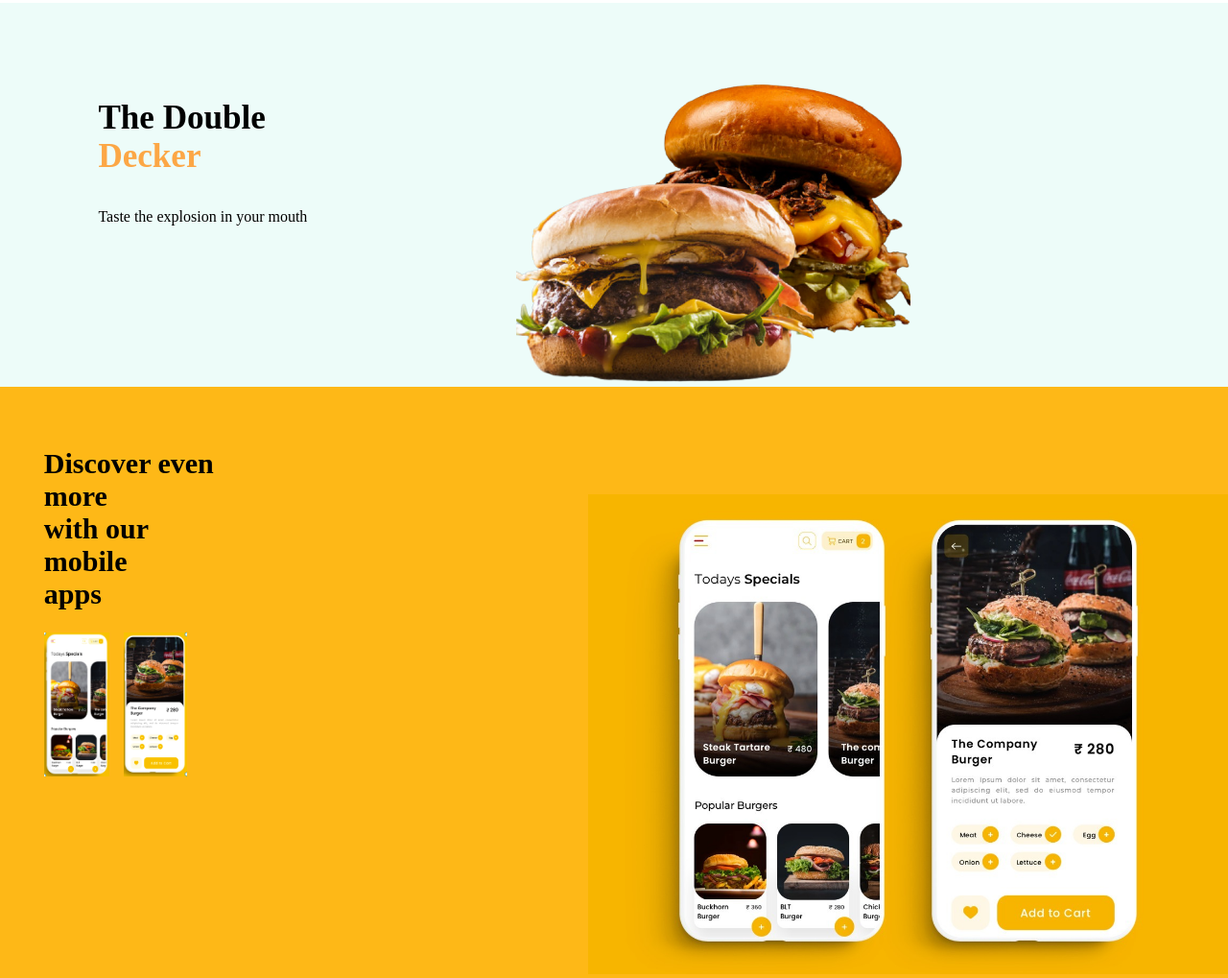
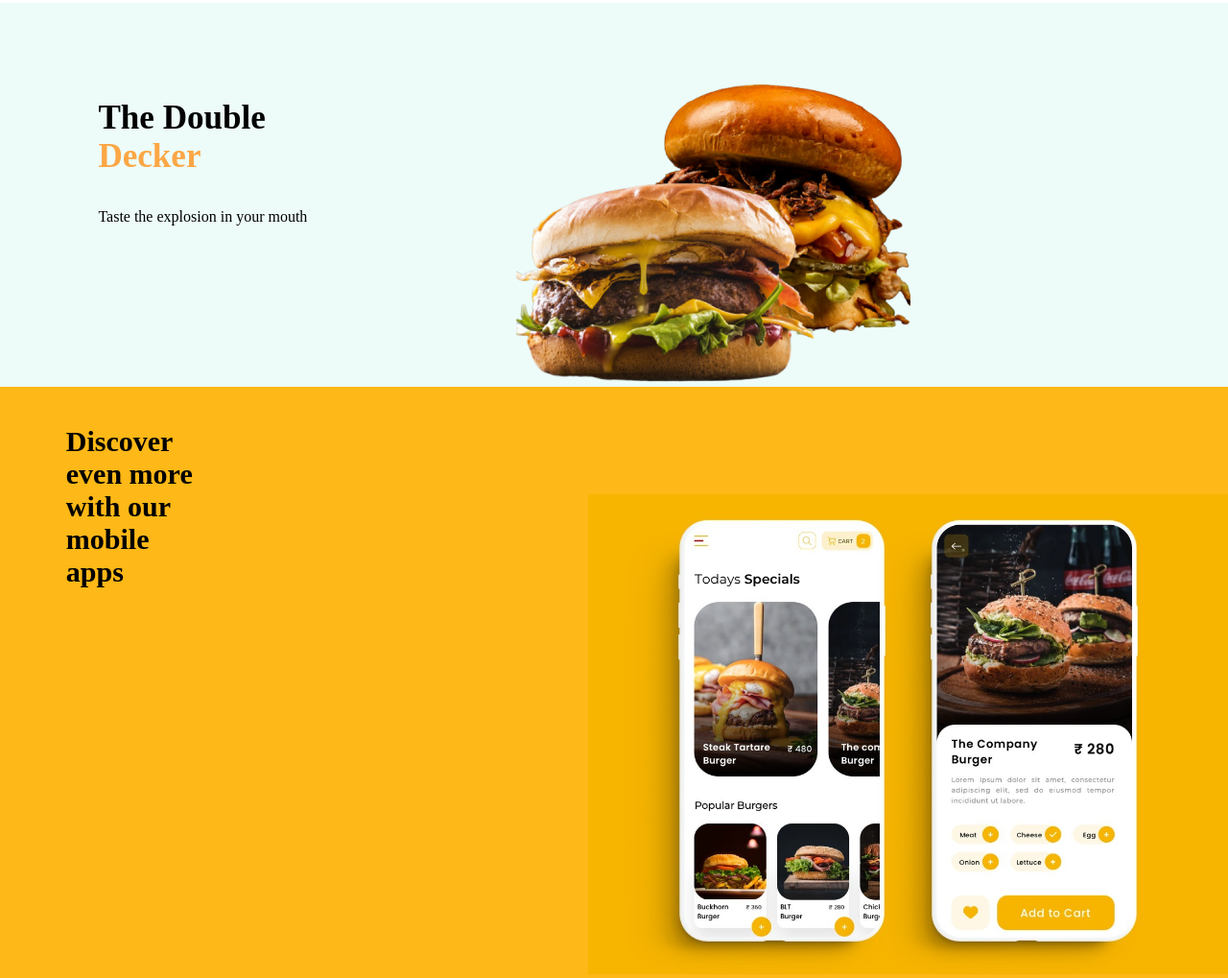
Before and after one commit to Flora-Chepchirchir8/Burger_palace-IP-, a plain HTML site: page index.html in a window 1280 px wide. Shown: the part 2198-3217 px from the top of the page at 96% size. Drawn offline with Linux system fonts and the light colour scheme.

Commit message:
Styling of the class footer

```diff
--- a/index.css
+++ b/index.css
@@ -257,36 +257,24 @@
         margin-left: 10%;
         padding-top: 50px;
     }
-    .footer{
-        margin-top: 100%;
-        background-color: #F6B400;
-    }
+
     .images{
         padding-top: 15%;
     }
-    .section >p{
+    .more >p{
         font-size: 30px;
-        padding-left: 20%;
-        padding-top: 90%;
+        padding-left: 30%;
+        padding-top: 80%;
         font-weight: bold;
-    }
-    .play{
-        margin-top: 10%;
-        display: flex;
-        color: rgb(254, 184, 23);
-        padding-left: 20%;
-    }
-    .hey{
-        margin-right: 8%;
-
 
     }
-    .mobile{
+
+    .footer{
         margin-top: 100%;
         display: flex;
         background-color:rgb(254, 184, 23);
     }
-    .cute{
+    .mobile{
         padding-top: 20%;
         padding-left: 30%;
     }
--- a/index.html
+++ b/index.html
@@ -199,19 +199,17 @@ fgdsert certredy facuiluds emyrys</p>
 
 <div class="footer">
 
-    <div class="mobile">
 
-        <div class="section">
+
+        <div class="more">
         <p>Discover even more <br> with our mobile <br>apps</p>
-        <div class="play">
-          <image class="hey" img src="Pictures/mobile1.png" height="150px" >
-          <img src="Pictures/mobile2.png" height="150px" >
+
         </div>
-        </div>
-        <div class="cute">
+        <div class="mobile">
           <img src="Pictures/two phones.jpeg" height="500px">
         </div>
         </div>
+
 
 
 
```
